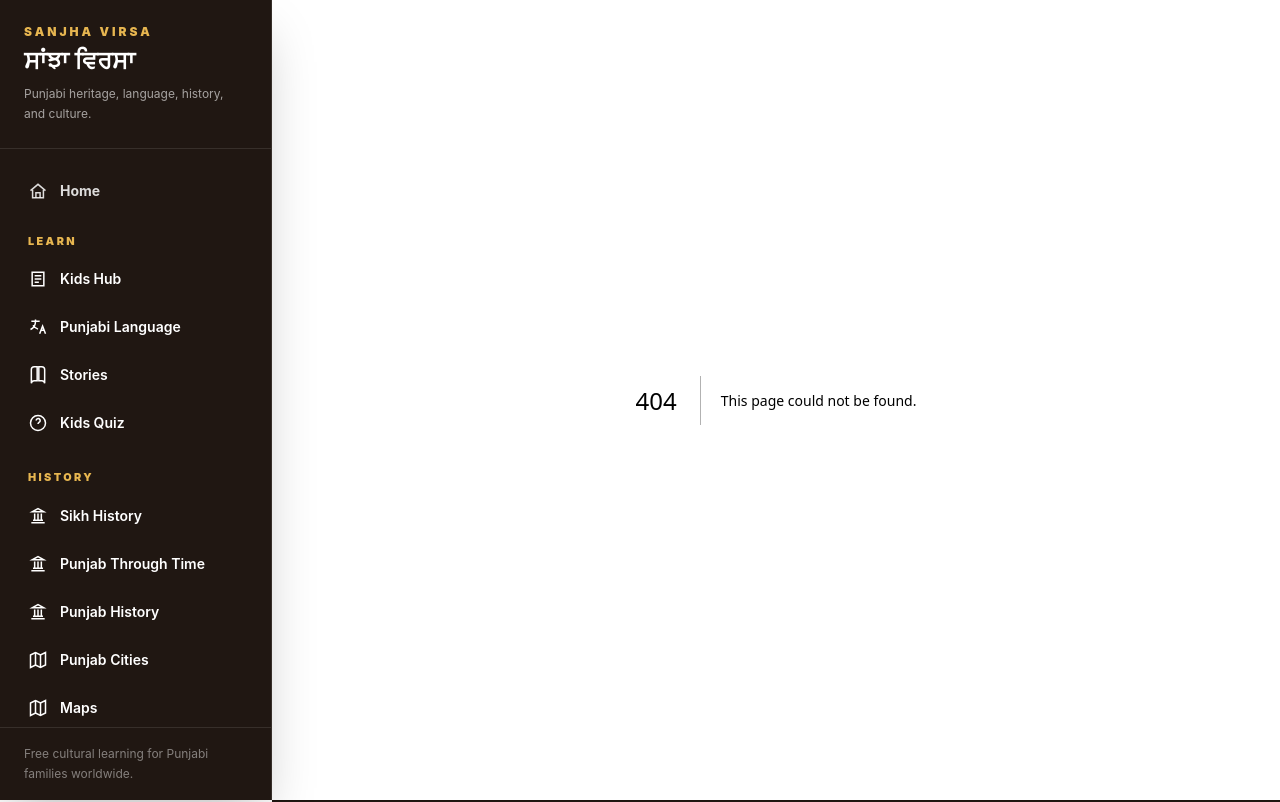
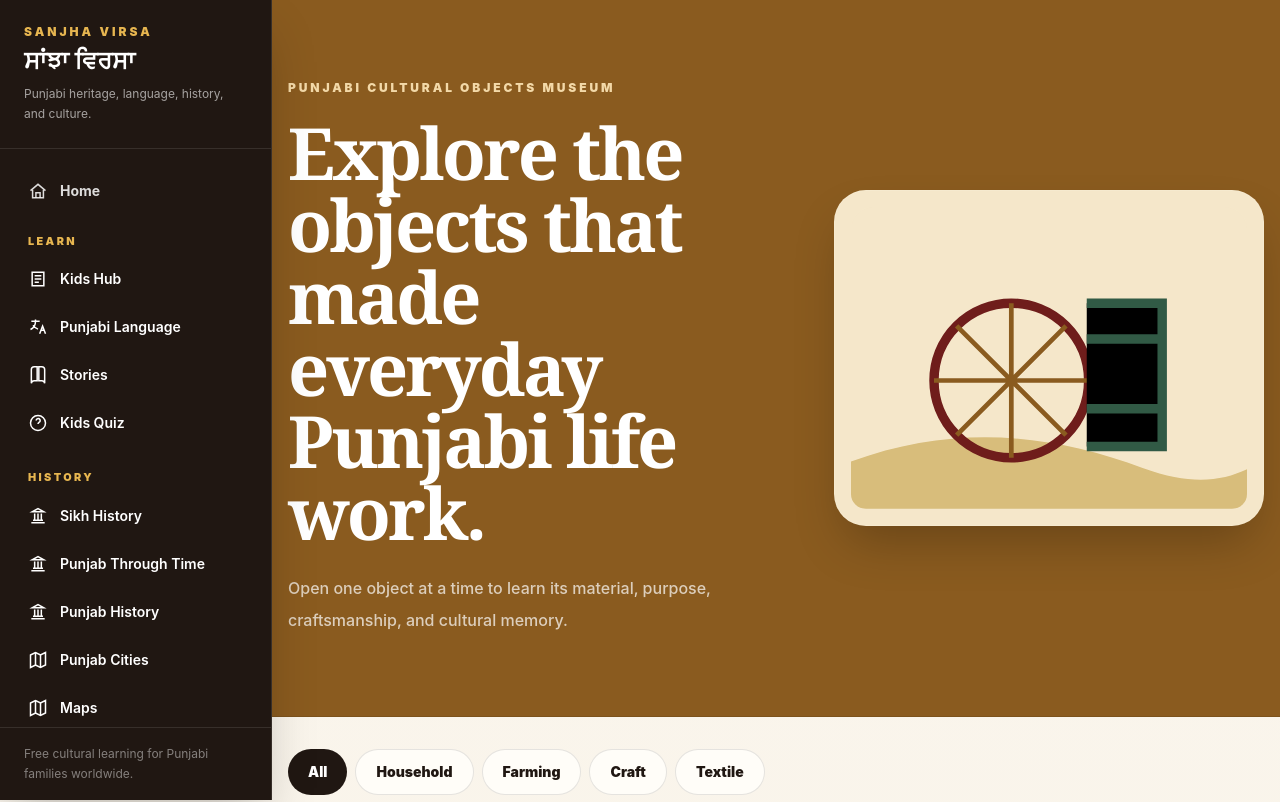
Before and after one commit to Gagan8atwal/sanjha-virsa, a Next.js app: page /objects in a window 1280 px wide. Before the commit this address had no page. Shown: the top 802 px of the page. Built offline with nearby package versions, Linux system fonts and the light colour scheme.

Commit message:
Add Punjabi Cultural Objects Museum route

```diff
--- /dev/null
+++ b/app/objects/page.tsx
@@ -0,0 +1,5 @@
+import PunjabiObjectsMuseum from '../../components/PunjabiObjectsMuseum';
+
+export default function ObjectsPage() {
+  return <PunjabiObjectsMuseum />;
+}
```
